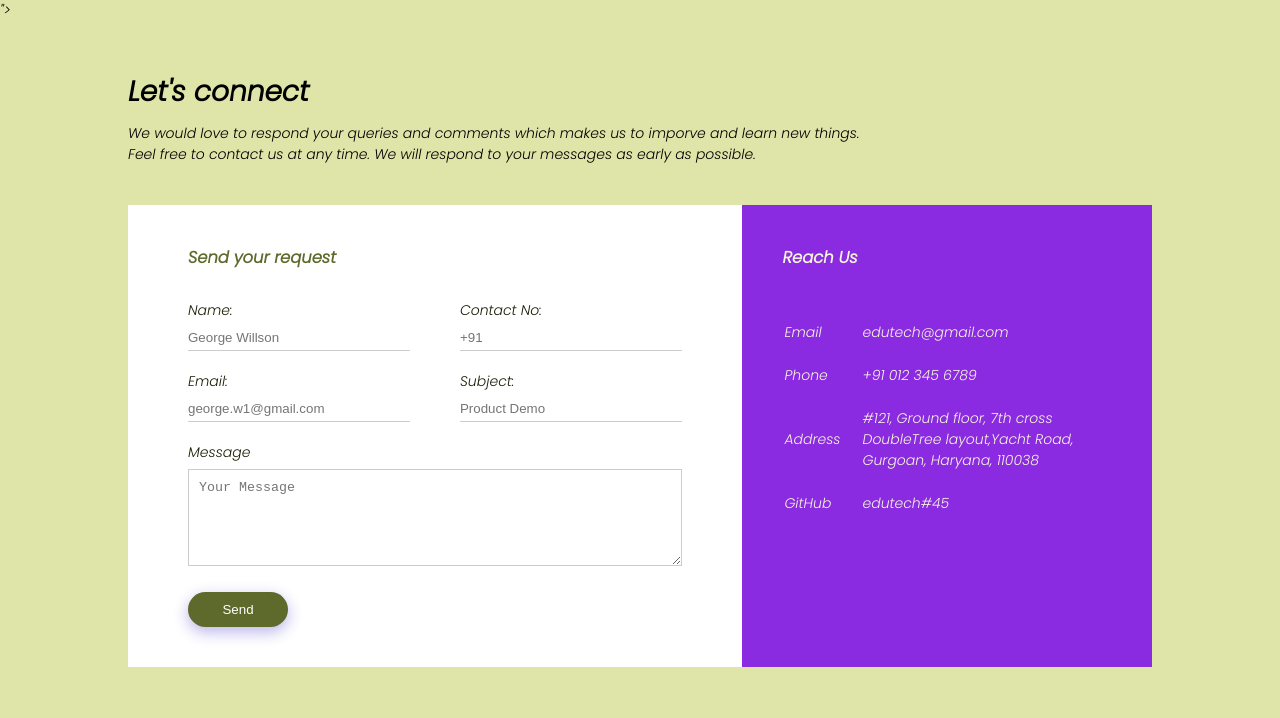
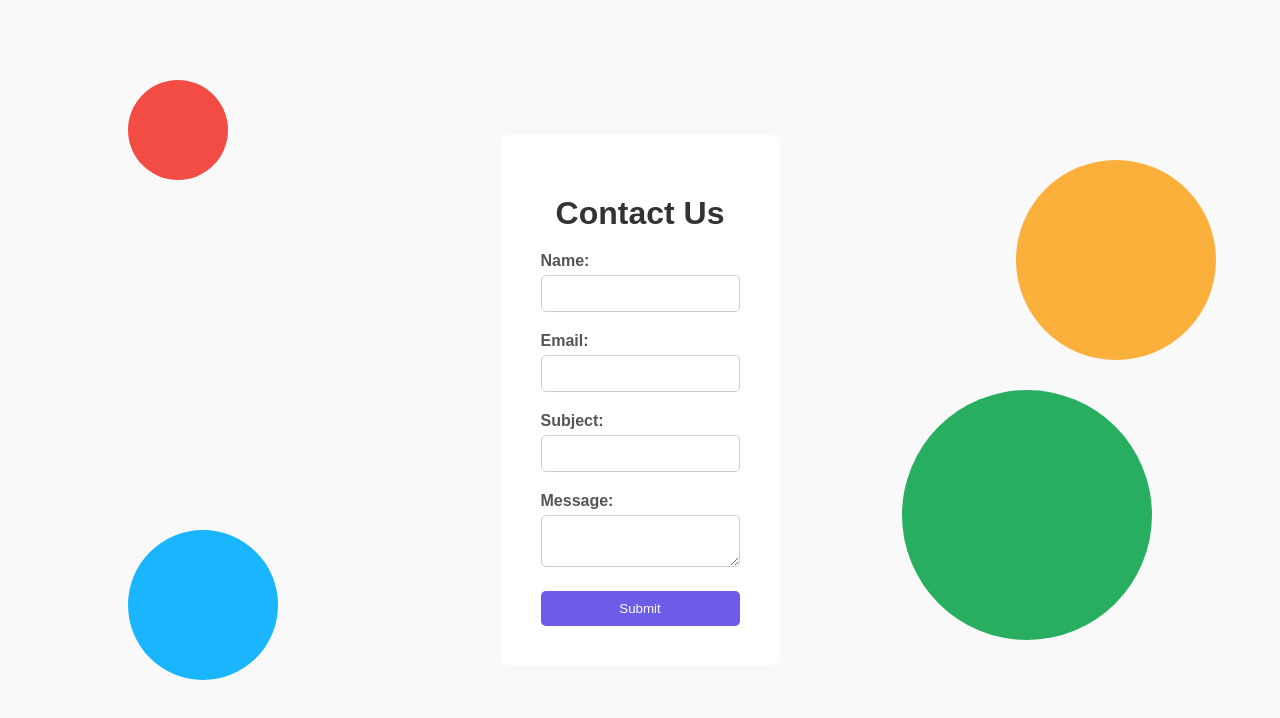
Before and after one commit to Chandana-756/Contact-Page, a plain HTML site: page index.html in a window 1280 px wide. Drawn offline with Linux system fonts and the light colour scheme.

Commit message:
created new contact page

```diff
--- a/index.html
+++ b/index.html
@@ -1,4 +1,4 @@
-<!DOCTYPE html>
+<!-- <!DOCTYPE html>
 <html lang="en">
 <head>
     <meta charset="UTF-8">
@@ -76,4 +76,58 @@
         </div>
     </div>
 </body>
+</html> -->
+
+
+
+
+
+
+
+
+
+
+
+
+
+
+
+<!DOCTYPE html>
+<html>
+<head>
+  <title>Contact Page</title>
+  <link rel="stylesheet" type="text/css" href="style.css">
+</head>
+<body>
+  <div class="container">
+    <div class="shape shape1"></div>
+    <div class="shape shape2"></div>
+    <div class="shape shape3"></div>
+    <div class="shape shape4"></div>
+    <div class="content">
+      <h1>Contact Us</h1>
+      <form id="contact-form">
+        <div class="form-group">
+          <label for="name">Name:</label>
+          <input type="text" id="name" name="name" required>
+        </div>
+        <div class="form-group">
+          <label for="email">Email:</label>
+          <input type="email" id="email" name="email" required>
+        </div>
+        <div class="form-group">
+          <label for="subject">Subject:</label>
+          <input type="text" id="subject" name="subject" required>
+        </div>
+        <div class="form-group">
+          <label for="message">Message:</label>
+          <textarea id="message" name="message" required></textarea>
+        </div>
+        <button type="submit">Submit</button>
+      </form>
+    </div>
+  </div>
+
+  <script src="script.js"></script>
+</body>
 </html>
--- /dev/null
+++ b/script.js
@@ -0,0 +1,12 @@
+document.getElementById("contact-form").addEventListener("submit", function(event) {
+    event.preventDefault();
+
+    var name = document.getElementById("name").value;
+    var email = document.getElementById("email").value;
+    var subject = document.getElementById("subject").value;
+    var message = document.getElementById("message").value;
+
+    alert("Name: " + name + "\nEmail: " + email + "\nSubject: " + subject + "\nMessage: " + message);
+
+    // Optionally, you can send the form data to a server using AJAX or perform other operations.
+  });
--- /dev/null
+++ b/style.css
@@ -0,0 +1,114 @@
+* {
+    box-sizing: border-box;
+  }
+
+  body {
+    font-family: Arial, sans-serif;
+    margin: 0;
+    padding: 0;
+  }
+
+  .container {
+    position: relative;
+    display: flex;
+    justify-content: center;
+    align-items: center;
+    min-height: 100vh;
+    background-color: #f9f9f9;
+  }
+
+  .shape {
+    position: absolute;
+    border-radius: 50%;
+  }
+
+  .shape1 {
+    top: 10%;
+    left: 10%;
+    width: 100px;
+    height: 100px;
+    background-color: #F34C45;
+  }
+
+  .shape2 {
+    top: 20%;
+    right: 5%;
+    width: 200px;
+    height: 200px;
+    background-color: #FBB03B;
+  }
+
+  .shape3 {
+    bottom: 15%;
+    left: 10%;
+    width: 150px;
+    height: 150px;
+    background-color: #19B5FE;
+  }
+
+  .shape4 {
+    bottom: 20%;
+    right: 10%;
+    width: 250px;
+    height: 250px;
+    background-color: #27AE60;
+  }
+
+  .content {
+    z-index: 1;
+    position: relative;
+    max-width: 400px;
+    padding: 40px;
+    background-color: #fff;
+    border-radius: 10px;
+    text-align: center;
+  }
+
+  h1 {
+    font-size: 32px;
+    color: #333;
+    margin-bottom: 20px;
+  }
+
+  form {
+    text-align: left;
+  }
+
+  .form-group {
+    margin-bottom: 20px;
+  }
+
+  label {
+    display: block;
+    font-weight: bold;
+    color: #555;
+    margin-bottom: 5px;
+  }
+
+  input,
+  textarea {
+    width: 100%;
+    padding: 10px;
+    border-radius: 5px;
+    border: 1px solid #ccc;
+  }
+
+  textarea {
+    resize: vertical;
+  }
+
+  button {
+    display: block;
+    margin-top: 20px;
+    width: 100%;
+    padding: 10px;
+    background-color: #6C5CE7;
+    color: #fff;
+    border: none;
+    border-radius: 5px;
+    cursor: pointer;
+  }
+
+  button:hover {
+    background-color: #4834D4;
+  }
```
